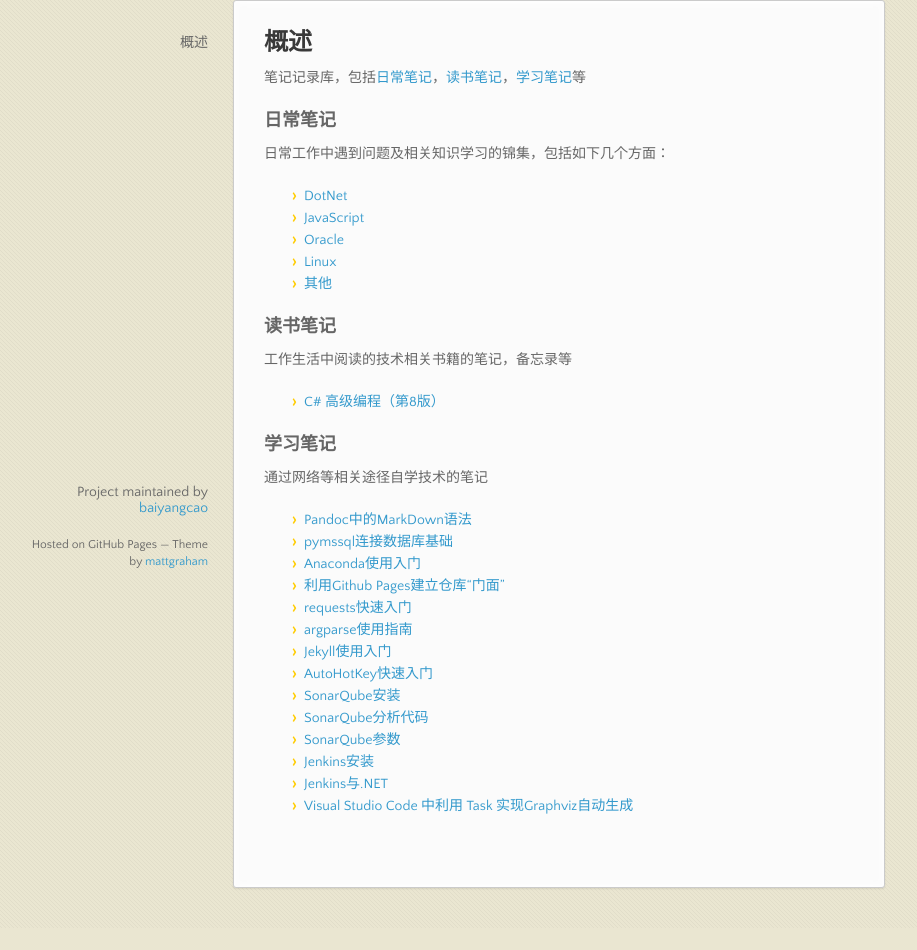
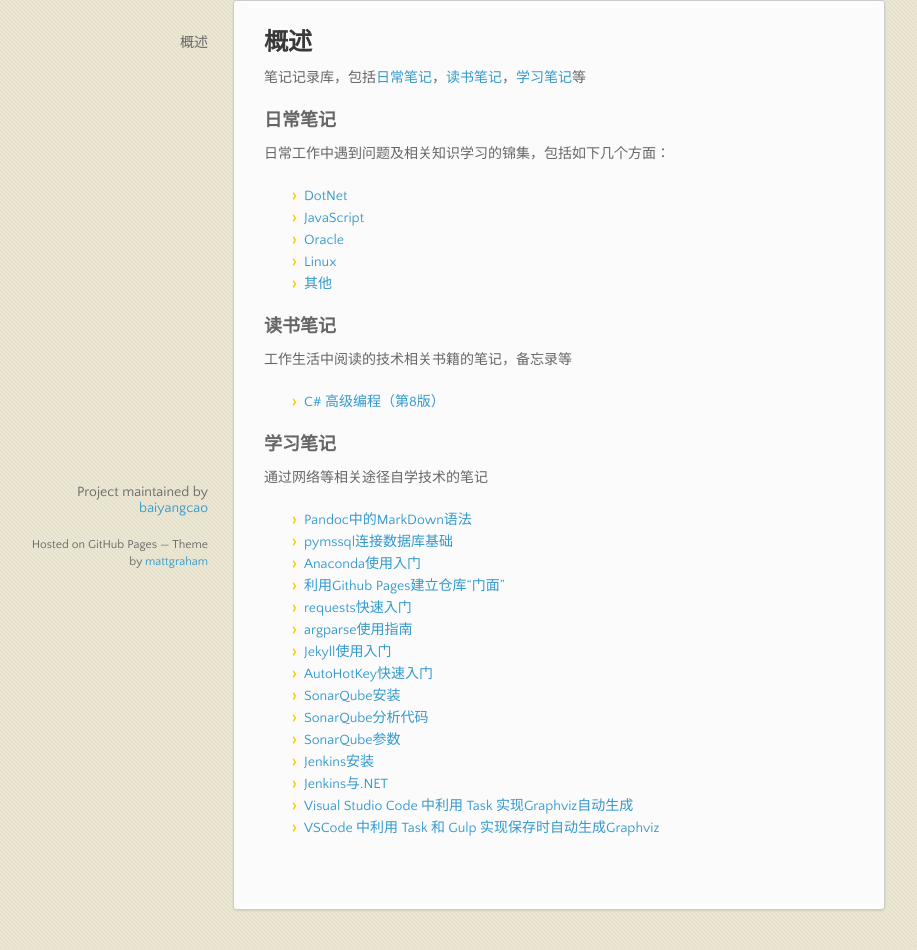
Before and after one commit to baiyangcao/Notes, a website: page docs/index.html in a window 1280 px wide. Shown: the part 190-1140 px from the top of the page, without its empty margins (82-999 px from the left). Before the commit the page ends 1118 px from the top, so only its background shows below. Drawn offline with nearby package versions, Linux system fonts and the light colour scheme.

Commit message:
添加vscode_task_gulp索引

```diff
--- a/docs/index.html
+++ b/docs/index.html
@@ -86,6 +86,7 @@
 <li><a href="https://github.com/baiyangcao/Notes/blob/master/Study%20Notes/jenkins_installation.md">Jenkins安装</a></li>
 <li><a href="https://github.com/baiyangcao/Notes/blob/master/Study%20Notes/jenkins_dotnet.md">Jenkins与.NET</a></li>
 <li><a href="https://github.com/baiyangcao/Notes/blob/master/Study%20Notes/vscode_task.md">Visual Studio Code 中利用 Task 实现Graphviz自动生成</a></li>
+<li><a href="https://github.com/baiyangcao/Notes/blob/master/Study%20Notes/vscode_task_gulp.md">VSCode 中利用 Task 和 Gulp 实现保存时自动生成Graphviz</a></li>
 </ul>
       </section>
       <footer>
```
Also changed, not shown: README.md.
